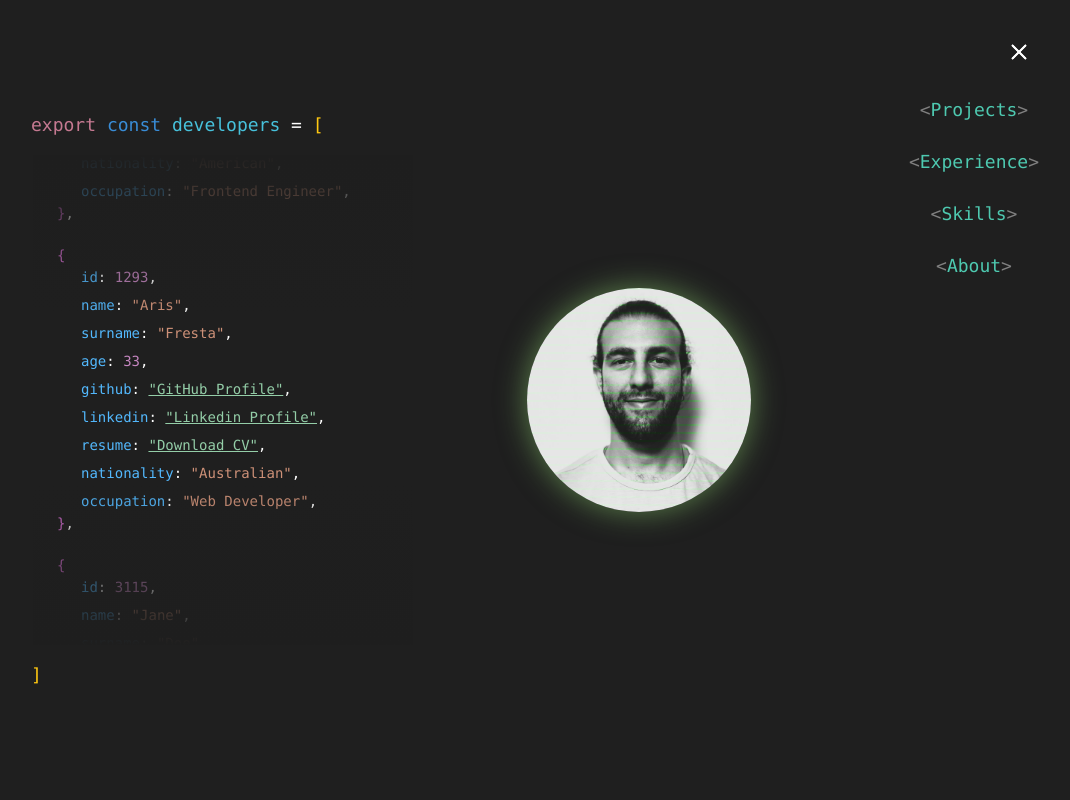
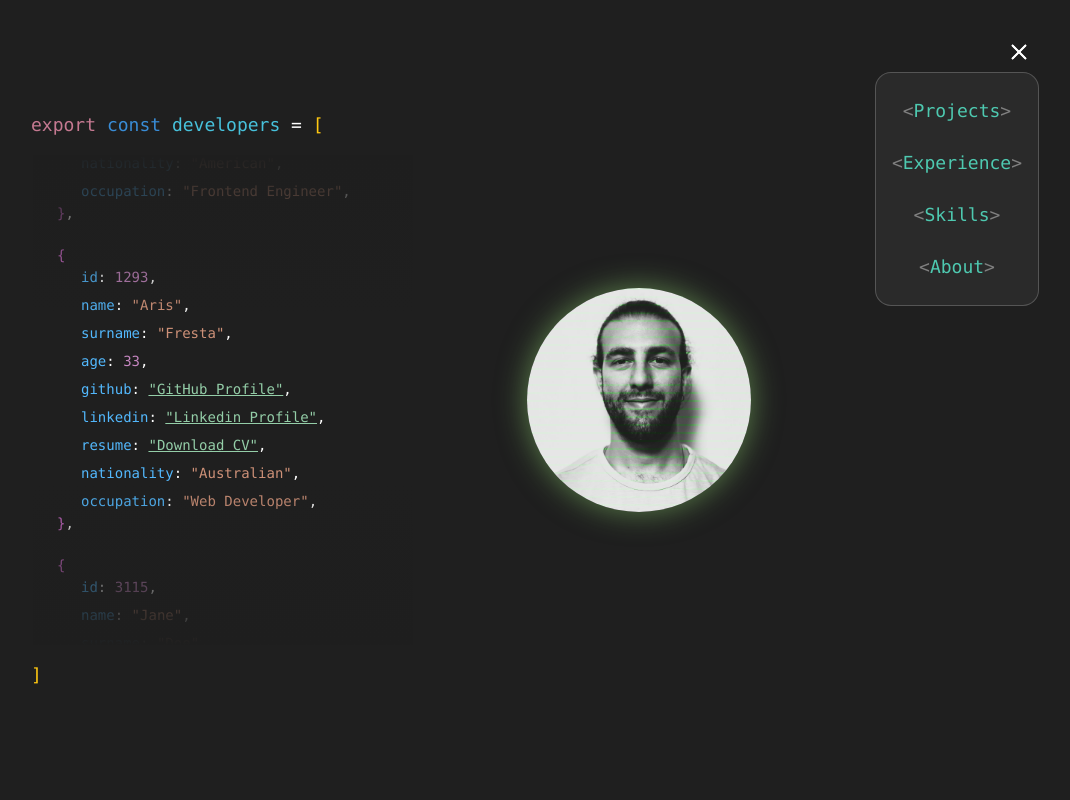
Before and after one commit to frestaris/portfolioV.2.0, a React (Vite) app: page / in a window 1280 px wide. Both pictures are taken after a click on the element 1228 px from the left and 52 px from the top of the page. Shown: the top 800 px of the page, without its empty margins (209-1279 px from the left). Built offline with nearby package versions, Linux system fonts and the light colour scheme.

Commit message:
added 404 on avatar + glitch effect, fixed some minor gaps and colors, added bg on navbar li's, added description to projects

```diff
--- a/src/About.jsx
+++ b/src/About.jsx
@@ -21,7 +21,7 @@ export default function About() {
         <span className="text-[#808080]">{" />"}</span>
       </h2>
 
-      <div className="max-w-5xl mx-auto flex flex-col lg:flex-row gap-12">
+      <div className="max-w-6xl mx-auto flex flex-col lg:flex-row gap-12">
         {/* Left: Photo */}
         <div className="flex flex-col items-center lg:items-start">
           <pre className="text-[#53b9fe]">
--- a/src/Experience.jsx
+++ b/src/Experience.jsx
@@ -14,7 +14,7 @@ export default function Experience() {
     <section
       id="experience"
       ref={sectionRef}
-      className="relative text-white px-6 md:px-16 py-10 "
+      className="relative text-white px-6 md:px-16 py-14 "
     >
       <h2 className="text-2xl md:text-4xl font-bold mb-16 text-center text-[#4ec9b0]">
         <span className="text-[#808080]">{"<"}</span>Experience
--- a/src/Hero.jsx
+++ b/src/Hero.jsx
@@ -169,20 +169,22 @@ export default function Hero() {
               transition={{ duration: 0.6, ease: "easeOut" }}
               className="flex flex-col items-center justify-center text-center"
             >
-              {/* Spinner ring with 404 inside */}
-              <div className="relative flex items-center justify-center">
-                {/* Spinner ring */}
-                <div className="w-40 h-40 border-2 border-gray-600 border-t-[#ff5555] rounded-full animate-spin"></div>
+              <div className="w-40 h-40 border-2 border-gray-600 rounded-full"></div>
 
               {/* 404 text inside ring */}
               <div className="absolute flex flex-col items-center justify-center">
-                  <p className="text-4xl md:text-5xl font-bold text-[#ff5555] drop-shadow-[0_0_10px_rgba(255,85,85,0.8)]">
+                <p
+                  className="glitch text-4xl md:text-5xl font-bold text-[#ff5555]"
+                  data-text="404"
+                >
                   404
                 </p>
-                  <p className="text-xs md:text-sm text-gray-400 tracking-widest font-mono">
+                <p
+                  className="glitch text-xs md:text-sm text-gray-400 tracking-widest font-mono"
+                  data-text="NOT FOUND"
+                >
                   NOT FOUND
                 </p>
-                </div>
               </div>
             </motion.div>
           ) : (
--- a/src/Navbar.jsx
+++ b/src/Navbar.jsx
@@ -76,12 +76,19 @@ export default function Navbar() {
         {isOpen && (
           <motion.div
             initial={{ opacity: 0 }}
-            animate={{ opacity: 1 }}
-            exit={{ opacity: 1 }}
+            animate={{
+              opacity: 1,
+              transition: { duration: 0.5, when: "beforeChildren" },
+            }}
+            exit={{
+              opacity: 0,
+              transition: { duration: 0.2, when: "beforeChildren" },
+            }}
             className="overflow-visible"
           >
             <motion.ul
-              className="flex flex-col items-center space-y-6 py-6 text-lg font-mono"
+              className="flex flex-col items-center space-y-6 py-6 px-4 text-lg font-mono
+             rounded-2xl bg-[#2a2a2a] border border-white/20"
               initial="hidden"
               animate="visible"
               exit="exit"
@@ -102,13 +109,13 @@ export default function Navbar() {
               }}
             >
               {[
-                ["#projects", "Projects"],
-                ["#experience", "Experience"],
-                ["#skills", "Skills"],
-                ["#about", "About"],
-              ].map(([href, label]) => (
+                ["projects", "Projects"],
+                ["experience", "Experience"],
+                ["skills", "Skills"],
+                ["about", "About"],
+              ].map(([id, label]) => (
                 <motion.li
-                  key={href}
+                  key={id}
                   variants={{
                     hidden: { opacity: 0, x: 100 },
                     visible: {
@@ -133,15 +140,19 @@ export default function Navbar() {
                   whileHover={{ scale: 1.1 }}
                   transition={{ type: "spring", stiffness: 300, damping: 15 }}
                 >
-                  <a
-                    href={href}
-                    className="text-[#4ec9b0]"
-                    onClick={() => setIsOpen(false)}
+                  <button
+                    onClick={() => {
+                      document
+                        .getElementById(id)
+                        ?.scrollIntoView({ behavior: "smooth" });
+                      setIsOpen(false);
+                    }}
+                    className="text-[#4ec9b0] hover:cursor-pointer"
                   >
                     <span className="text-[#808080]">{"<"}</span>
                     {label}
                     <span className="text-[#808080]">{">"}</span>
-                  </a>
+                  </button>
                 </motion.li>
               ))}
             </motion.ul>
--- a/src/PowerShellModal.jsx
+++ b/src/PowerShellModal.jsx
@@ -9,17 +9,25 @@ export default function PowerShellModal({ onClose, handleSubmit }) {
       {/* Modal */}
       <div className="relative z-10 w-full max-w-2xl mx-2 rounded-md overflow-hidden shadow-lg border border-gray-700">
         {/* Title bar (classic style) */}
-        <div className="bg-[#0c0c0c] text-gray-200 flex justify-between items-center px-3 py-1 text-xs font-sans border-b border-gray-700">
+        <div
+          className="bg-white/10 backdrop-blur-md border-b border-white/20
+             text-gray-200 flex justify-between items-center
+             px-3 py-2 text-xs font-sans"
+        >
           <div className="flex items-center gap-2">
             <img src={psLogo} alt="PowerShell Logo" className="w-4 h-4" />
             <span>PowerShell</span>
           </div>
-          <button onClick={onClose} className="hover:cursor-pointer">
+          <button
+            onClick={onClose}
+            className="hover:text-[#4ec9b0] hover:cursor-pointer transition"
+          >
             ✕
           </button>
         </div>
+
         {/* Console area */}
-        <div className="bg-black text-green-400 p-4 font-mono text-sm">
+        <div className="bg-[#1a0000] text-[#ff5555] p-4 font-mono text-sm">
           <form
             onSubmit={handleSubmit}
             className="flex flex-col space-y-4 h-full"
--- a/src/Projects.jsx
+++ b/src/Projects.jsx
@@ -24,7 +24,7 @@ export default function Projects() {
   return (
     <section
       id="projects"
-      className="min-h-screen mt-20 md:mt-0 text-white font-mono flex flex-col"
+      className="min-h-screen mt-24 md:mt-0 text-white font-mono flex flex-col"
     >
       <h2 className="text-2xl md:text-4xl font-bold my-16 text-center text-[#4ec9b0]">
         <span className="text-[#808080]">{"<"}</span>Projects
@@ -34,7 +34,8 @@ export default function Projects() {
       {/* Tab bar with native scroll */}
       <div
         ref={containerRef}
-        className="w-full overflow-x-auto bg-[#252526] border-b border-[#333] scrollbar-thin scrollbar-thumb-[#555] scrollbar-track-[#252526]"
+        className="w-full overflow-x-auto bg-[#252526] border-b border-[#333] top-0 z-10
+             scrollbar-thin scrollbar-thumb-[#555] scrollbar-track-[#252526]"
       >
         <Reorder.Group
           axis="x"
@@ -66,7 +67,7 @@ export default function Projects() {
       </div>
 
       {/* Editor Window */}
-      <div className="bg-[#1e1e1e] p-6 flex-1 rounded-b-xl shadow-lg">
+      <div className="p-6 flex-1 min-h-0 overflow-hidden">
         <motion.div
           key={active.id}
           initial={{ opacity: 0 }}
--- a/src/Skills.jsx
+++ b/src/Skills.jsx
@@ -10,7 +10,7 @@ const SkillColumn = ({ skills, direction = "up", delay = 0, title }) => {
   const doubled = [...skills, ...skills];
 
   return (
-    <div className="flex flex-col items-center mt-10">
+    <div className="flex flex-col items-center mt-6">
       {/* Title */}
       {title && (
         <h3 className="text-sm md:text-xl font-semibold mb-4 text-[#47c1db]">
@@ -109,7 +109,7 @@ export default function Skills() {
   ];
 
   return (
-    <section id="skills" className="relative text-white py-16">
+    <section id="skills" className="h-screen relative text-white py-16 mx-2">
       <h2 className="text-2xl md:text-4xl font-bold mb-10 text-center text-[#4ec9b0]">
         <span className="text-[#808080]">{"<"}</span>Skills
         <span className="text-[#808080]">{" />"}</span>
--- a/src/index.css
+++ b/src/index.css
@@ -30,3 +30,81 @@ body {
 ::-webkit-scrollbar-track {
   background: #252526;
 }
+
+/* === Glitch text effect === */
+.glitch {
+  position: relative;
+  animation: glitch-skew 1s infinite linear alternate-reverse;
+}
+.glitch::before,
+.glitch::after {
+  content: attr(data-text);
+  position: absolute;
+  left: 0;
+  top: 0;
+  width: 100%;
+  overflow: hidden;
+  clip: rect(0, 900px, 0, 0);
+}
+.glitch::before {
+  left: 2px;
+  text-shadow: -2px 0 #ff5555;
+  animation: glitch-anim 2s infinite linear alternate-reverse;
+}
+.glitch::after {
+  left: -2px;
+  text-shadow: 2px 0 #00e5ff;
+  animation: glitch-anim2 3s infinite linear alternate-reverse;
+}
+
+@keyframes glitch-anim {
+  0% {
+    clip: rect(42px, 9999px, 44px, 0);
+  }
+  20% {
+    clip: rect(12px, 9999px, 14px, 0);
+  }
+  40% {
+    clip: rect(82px, 9999px, 84px, 0);
+  }
+  60% {
+    clip: rect(52px, 9999px, 54px, 0);
+  }
+  80% {
+    clip: rect(72px, 9999px, 74px, 0);
+  }
+  100% {
+    clip: rect(22px, 9999px, 24px, 0);
+  }
+}
+@keyframes glitch-anim2 {
+  0% {
+    clip: rect(12px, 9999px, 14px, 0);
+  }
+  20% {
+    clip: rect(62px, 9999px, 64px, 0);
+  }
+  40% {
+    clip: rect(32px, 9999px, 34px, 0);
+  }
+  60% {
+    clip: rect(82px, 9999px, 84px, 0);
+  }
+  80% {
+    clip: rect(22px, 9999px, 24px, 0);
+  }
+  100% {
+    clip: rect(52px, 9999px, 54px, 0);
+  }
+}
+@keyframes glitch-skew {
+  0% {
+    transform: skew(0deg);
+  }
+  50% {
+    transform: skew(2deg);
+  }
+  100% {
+    transform: skew(-2deg);
+  }
+}
```
Also changed, not shown: src/data/data.js (+8 -8 lines). Lines whose indentation alone changed are shown as unchanged.
